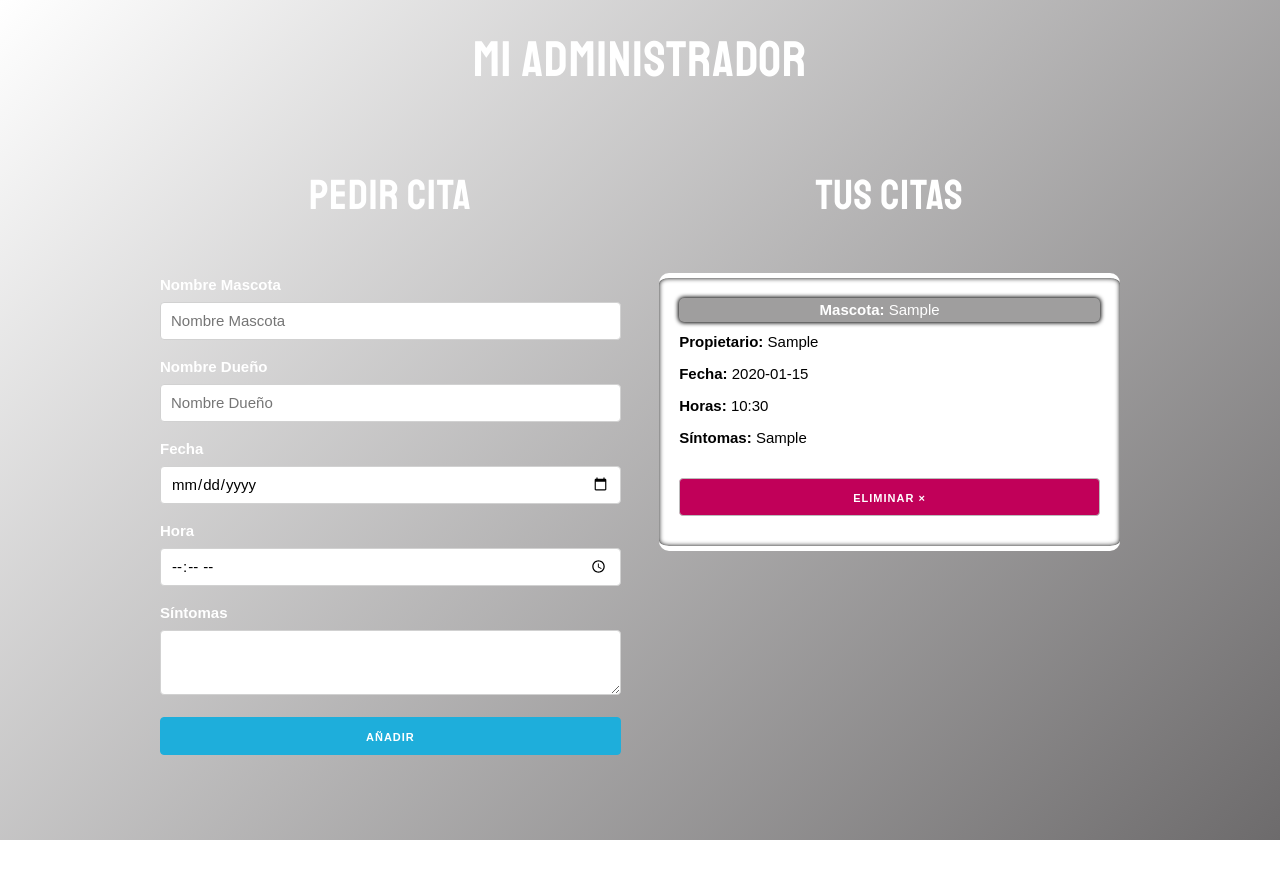
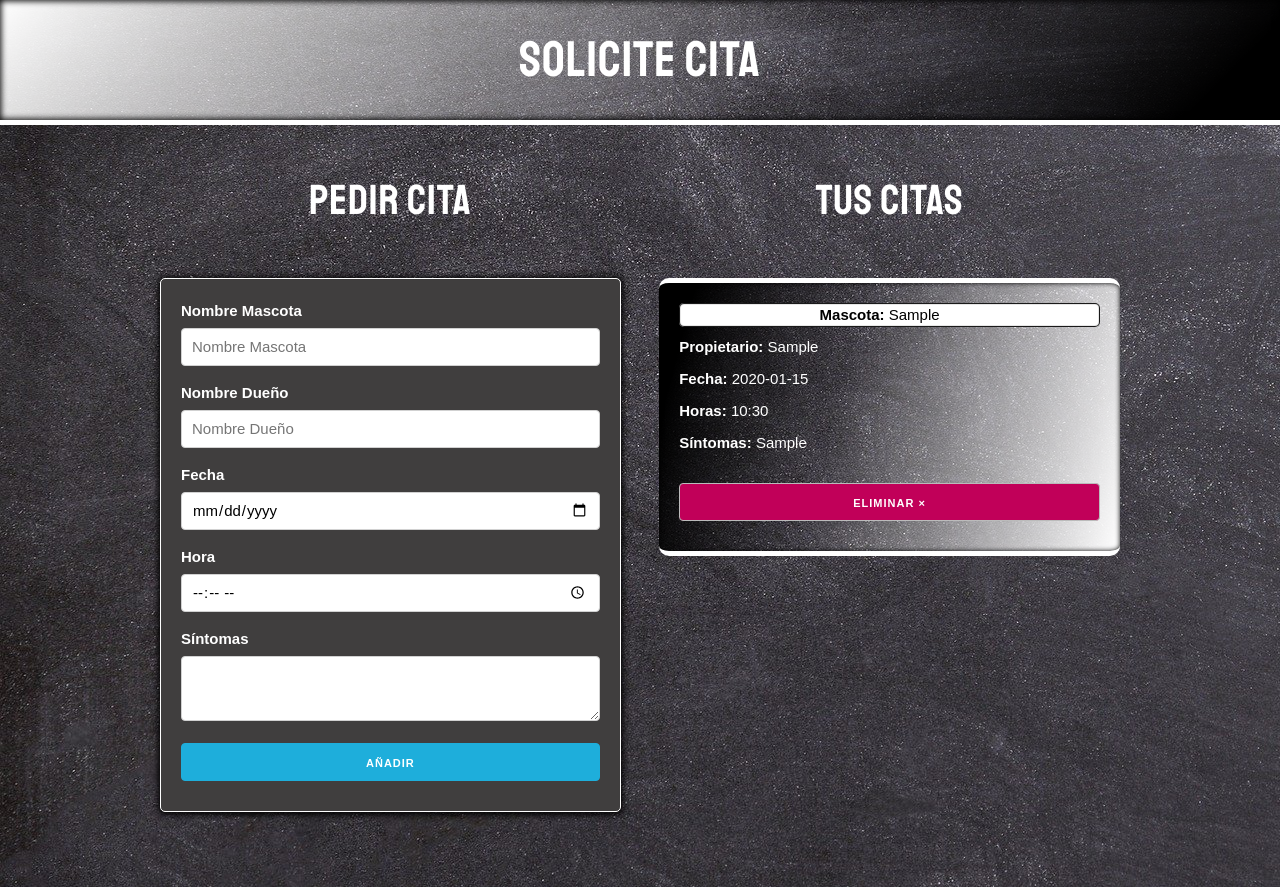
Before and after one commit to Josmanv/PedirCita, a React (Create React App) app: page / in a window 1280 px wide. Both pictures are taken after typing "Sample", "Sample", "2020-01-15", "10:30", "Sample" into the empty fields and a click on the button "AÑADIR". Before the commit the page ends 840 px from the top, so only its background shows below. Built offline with nearby package versions, Linux system fonts and the light colour scheme.

Commit message:
V 1.01 - estilos

```diff
--- a/src/App.js
+++ b/src/App.js
@@ -1,7 +1,6 @@
 import React, {Fragment, useState, useEffect} from 'react';
 import Formulario from "./components/Formulario";
 import Cita from "./components/Cita";
-
 
 function App() {
 
@@ -43,7 +42,7 @@ function App() {
 
   return (
     <Fragment>
-    <h1>Mi administrador</h1>
+    <h1 className="cabecera">Solicite Cita</h1>
 
     <div className="container">
       <div className="row">
--- a/src/index.css
+++ b/src/index.css
@@ -5,7 +5,8 @@ body {
   margin: 0;
   padding: 0;
   font-family: sans-serif;
-  background-image: linear-gradient(-225deg, #fff 0%, #6d6b6c 100%);
+  /* background-image: linear-gradient(-225deg, #fff 0%, #6d6b6c 100%); */
+  background: url(./img/pizarra-reloj.jpg);
   min-height: 100%;
   padding-bottom: 5rem;
 }
@@ -19,6 +20,21 @@ h1, h2  {
   font-family: 'Staatliches', cursive;
   letter-spacing: 1px;
 }
+
+h1.cabecera{
+  background: linear-gradient(-225deg, #fff 0%, transparent 61%,#000 93%);
+  border-bottom: 5px solid #fff;
+  box-shadow: 0px 0px 6px 1px #000 inset;
+}
+
+body form{
+  background: #403e3e;
+  padding: 2rem;
+  border-radius: 5px;
+  border: 1px solid #fff;
+  box-shadow: 0px 1px 6px 2px #000;
+}
+
 .lista-citas .media {
   border-bottom: 1px solid #e1e1e1;
   padding-bottom: 3rem;
@@ -54,19 +70,19 @@ input[type="time"] {
 
 .cita {
   padding: 2rem;
-  background: white;
+  background: linear-gradient(-75deg, #fff 0%, transparent 61%,#000 93%);
   border-bottom: 1px solid #e1e1e1;
-  color: black;
+  color: #fff;
   box-shadow: 0px 0px 5px 0px #000 inset;
 }
 
 .cita p:first-child{
-  background-color: #9f9e9e;
+  background-color: #fff;
   padding-right: 2rem;
   border-radius: 5px;
-  box-shadow: 0px 0px 4px 1px #000;
+  box-shadow: 0px 0px 1px 1px #000 inset;
   text-align: center;
-  color: #fff;
+  color: #000;
 }
 
 .cita p {
```
Also changed, not shown: src/img/pizarra-reloj.jpg (added).
